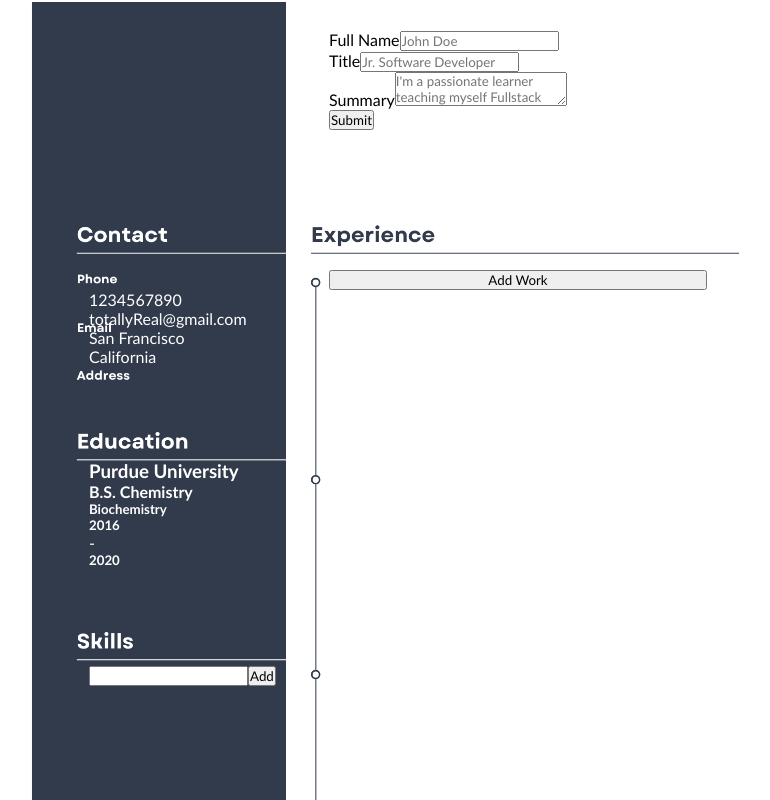
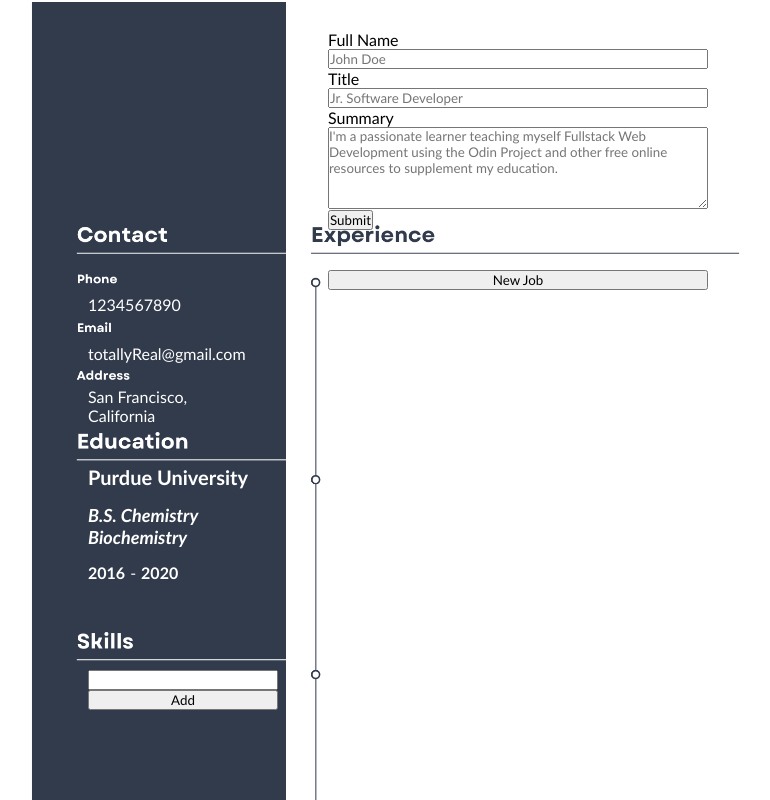
Before and after one commit to JaeGif/CV-Application, a React (Create React App) app: page / in a window 1280 px wide. Both pictures are taken after a click on the element 760 px from the left and 115 px from the top of the page. Shown: the top 800 px of the page, without its empty margins (242-1012 px from the left). Built offline with nearby package versions, Linux system fonts and the light colour scheme.

Commit message:
fully styled, editable and functional

```diff
--- a/src/App.js
+++ b/src/App.js
@@ -53,7 +53,7 @@ class App extends Component {
           <PersonalInfo style={personalInfoLayout}></PersonalInfo>
           <div style={experienceContainer}>
             {experience}
-            <button onClick={this.addExperience}>Add Work</button>
+            <button onClick={this.addExperience}>New Job</button>
           </div>
         </div>
       </div>
@@ -64,6 +64,7 @@ class App extends Component {
 export default App;
 
 const appStyling = {
+  overflow: 'scroll',
   height: '1000px',
   padding: '20px',
   display: 'flex',
@@ -75,6 +76,7 @@ const appStyling = {
   gap: '50px',
 };
 const leftColumn = {
+  overflow: 'hidden',
   display: 'flex',
   flexDirection: 'column',
   marginTop: '270px',
@@ -83,22 +85,31 @@ const leftColumn = {
   color: 'white',
 };
 const rightColumn = {
+  overflow: 'hidden',
   display: 'flex',
   flexDirection: 'column',
   marginTop: '10px',
-  width: '378px',
+  width: '380px',
 };
 const contactLayout = {
   height: '150px',
+  display: 'flex',
+  flexDirection: 'column',
+  justifyContent: 'space-evenly',
 };
 const educationLayout = {
+  display: 'flex',
+  flexDirection: 'column',
+  marginTop: '5px',
   height: '185px',
+  gap: '15px',
 };
 const skillsLayout = {
-  height: '220px',
+  height: '200px',
+  marginBottom: '15px',
 };
 const languagesLayout = {
-  height: '150px',
+  height: '115px',
 };
 const personalInfoLayout = {
   height: '240px',
--- a/src/components/Contact.js
+++ b/src/components/Contact.js
@@ -1,4 +1,5 @@
 import React, { Component } from 'react';
+import form from './styles/forms.module.css';
 
 export class Contact extends Component {
   constructor() {
@@ -46,10 +47,10 @@ export class Contact extends Component {
   render() {
     const { phone, email, city, state, isEdit } = this.state;
     return (
-      <div style={this.props.style}>
+      <div>
         {isEdit ? (
-          <form>
-            <div>
+          <form style={formVisibilityAid} className={form.formStyle}>
+            <div className={form.labelFields}>
               <label htmlFor='phone'>Phone Number</label>
               <input
                 onChange={this.onPhoneChange}
@@ -58,7 +59,7 @@ export class Contact extends Component {
                 placeholder={phone}
               ></input>
             </div>
-            <div>
+            <div className={form.labelFields}>
               <label htmlFor='email'>Email</label>
               <input
                 onChange={this.onEmailChange}
@@ -67,7 +68,7 @@ export class Contact extends Component {
                 placeholder={email}
               ></input>
             </div>
-            <div>
+            <div className={form.labelFields}>
               <label htmlFor='city'>City</label>
               <input
                 onChange={this.onCityChange}
@@ -76,7 +77,7 @@ export class Contact extends Component {
                 placeholder={city}
               ></input>
             </div>
-            <div>
+            <div className={form.labelFields}>
               <label htmlFor='state'>State</label>
               <input
                 onChange={this.onStateChange}
@@ -90,11 +91,13 @@ export class Contact extends Component {
             </button>
           </form>
         ) : (
-          <div onClick={this.changeEdit}>
-            <p>{phone}</p>
-            <p>{email}</p>
-            <p>{city}</p>
-            <p>{state}</p>
+          <div style={this.props.style} onClick={this.changeEdit}>
+            <p style={phoneShift}>{phone}</p>
+            <p style={emailShift}>{email}</p>
+            <div style={addressShift}>
+              <p>{city},</p>
+              <p>{state}</p>
+            </div>
           </div>
         )}
       </div>
@@ -103,3 +106,21 @@ export class Contact extends Component {
 }
 
 export default Contact;
+
+const phoneShift = {
+  marginTop: '-20px',
+};
+const emailShift = {
+  marginTop: '5px',
+};
+const addressShift = {
+  marginBottom: '-10px',
+};
+
+const formVisibilityAid = {
+  backgroundColor: 'white',
+  color: 'black',
+  padding: '10px',
+  border: '2px solid navy',
+  borderRadius: '5px',
+};
--- a/src/components/Education.js
+++ b/src/components/Education.js
@@ -1,4 +1,6 @@
 import React, { Component } from 'react';
+import styles from './styles/fonts.module.css';
+import form from './styles/forms.module.css';
 
 export class Education extends Component {
   constructor() {
@@ -55,11 +57,11 @@ export class Education extends Component {
     const { start, end, college, degree, minor, isEdit } = this.state;
 
     return (
-      <div style={this.props.style}>
+      <div>
         {isEdit ? (
-          <form>
+          <form style={formVisibilityAid} className={form.formStyle}>
             <div>
-              <div>
+              <div className={form.labelFields}>
                 <label htmlFor='college'>School</label>
                 <input
                   onChange={this.onCollegeChange}
@@ -68,7 +70,7 @@ export class Education extends Component {
                   placeholder={college}
                 ></input>
               </div>
-              <div>
+              <div className={form.labelFields}>
                 <label htmlFor='degree'>Degree</label>
                 <input
                   onChange={this.onDegreeChange}
@@ -77,7 +79,7 @@ export class Education extends Component {
                   placeholder={degree}
                 ></input>
               </div>
-              <div>
+              <div className={form.labelFields}>
                 <label htmlFor='minor'>Minor</label>
                 <input
                   onChange={this.onMinorChange}
@@ -86,7 +88,7 @@ export class Education extends Component {
                   placeholder={minor}
                 ></input>
               </div>
-              <div>
+              <div className={form.labelFields}>
                 <label htmlFor='start'>Start Date</label>
                 <input
                   onChange={this.onStartChange}
@@ -94,7 +96,7 @@ export class Education extends Component {
                   type='date'
                 ></input>
               </div>
-              <div>
+              <div className={form.labelFields}>
                 <label htmlFor='end'>Graduation Year</label>
                 <input
                   onChange={this.onEndChange}
@@ -108,15 +110,20 @@ export class Education extends Component {
             </div>
           </form>
         ) : (
-          <div onClick={this.changeEdit}>
-            <h3>{college}</h3>
-            <h4>{degree}</h4>
-            <h5>{minor}</h5>
-
-            <span>
-              <h5>{start}</h5>
+          <div style={this.props.style} onClick={this.changeEdit}>
+            <h3 className={styles.mediumTitleText}>{college}</h3>
+            <div>
+              <h4 className={styles.regularText}>
+                <em>{degree}</em>
+              </h4>
+              <h5 className={styles.regularText}>
+                <em>{minor}</em>
+              </h5>
+            </div>
+            <span style={dateStyle}>
+              <h4>{start}</h4>
               <p>-</p>
-              <h5>{end}</h5>
+              <h4>{end}</h4>
             </span>
           </div>
         )}
@@ -126,3 +133,16 @@ export class Education extends Component {
 }
 
 export default Education;
+
+const dateStyle = {
+  display: 'flex',
+  justifyContent: 'flex-start',
+  gap: '5px',
+};
+const formVisibilityAid = {
+  backgroundColor: 'white',
+  color: 'black',
+  padding: '10px',
+  border: '2px solid navy',
+  borderRadius: '5px',
+};
--- a/src/components/Languages.js
+++ b/src/components/Languages.js
@@ -7,11 +7,13 @@ other lists state */
 export class Languages extends Component {
   render() {
     return (
-      <div>
-        <Skills></Skills>
+      <div style={divSpace}>
+        <Skills style={this.props.style}></Skills>
       </div>
     );
   }
 }
 
 export default Languages;
+
+const divSpace = {};
--- a/src/components/PersonalInfo.js
+++ b/src/components/PersonalInfo.js
@@ -1,5 +1,6 @@
 import React, { Component } from 'react';
 import styles from './styles/fonts.module.css';
+import form from './styles/forms.module.css';
 
 export class PersonalInfo extends Component {
   constructor(props) {
@@ -47,9 +48,9 @@ export class PersonalInfo extends Component {
     return (
       <div style={this.props.style}>
         {isEdit ? (
-          <form>
+          <form className={form.formStyle}>
             <div>
-              <div>
+              <div className={form.labelFields}>
                 <label htmlFor='fullName'>Full Name</label>
                 <input
                   type='text'
@@ -58,7 +59,7 @@ export class PersonalInfo extends Component {
                   name='fullName'
                 ></input>
               </div>
-              <div>
+              <div className={form.labelFields}>
                 <label htmlFor='jobTitle'>Title</label>
                 <input
                   type='text'
@@ -67,13 +68,14 @@ export class PersonalInfo extends Component {
                   name='jobTitle'
                 ></input>
               </div>
-              <div>
+              <div className={form.labelFields}>
                 <label htmlFor='summary'>Summary</label>
                 <textarea
                   type='text'
                   placeholder={this.state.summary}
                   onChange={this.onSummaryChange}
                   name='summary'
+                  className={form.textArea}
                 ></textarea>
               </div>
 
--- a/src/components/Skills.js
+++ b/src/components/Skills.js
@@ -1,6 +1,7 @@
 import React, { Component } from 'react';
 import uniqid from 'uniqid';
 import SkillsRender from './SkillsRender';
+import form from './styles/forms.module.css';
 
 export class Skills extends Component {
   constructor() {
@@ -50,14 +51,14 @@ export class Skills extends Component {
     return (
       <div style={this.props.style}>
         {isEdit ? (
-          <form>
+          <form className={form.formStyle}>
             <input onChange={this.onSkillChange} type='text'></input>
             <button onClick={this.onSkillSubmit} type='submit'>
               Add
             </button>
           </form>
         ) : (
-          <div onClick={this.changeEdit}>
+          <div style={this.props.style} onClick={this.changeEdit}>
             <SkillsRender
               skills={skills}
               delete={this.onDeleteClick}
--- a/src/components/SkillsRender.js
+++ b/src/components/SkillsRender.js
@@ -11,7 +11,7 @@ class SkillsRender extends Component {
         <ul>
           {this.props.skills.map((skill) => {
             return (
-              <li key={skill.id}>
+              <li style={trashSpace} key={skill.id}>
                 {skill.text}
                 <img
                   onClick={(e) => {
@@ -37,3 +37,8 @@ const trashIconStyle = {
   width: 'auto',
   marginBottom: '-5px',
 };
+
+const trashSpace = {
+  display: 'flex',
+  justifyContent: 'space-between',
+};
--- a/src/components/styles/fonts.module.css
+++ b/src/components/styles/fonts.module.css
@@ -3,11 +3,12 @@
 }
 .regularText {
   font-size: 18px;
-  color: blue;
+}
+.mediumTitleText {
+  font-size: 20px;
 }
 .titleText {
   font-size: 24px;
-  color: red;
 }
 .largeText {
   font-size: 36px;
--- /dev/null
+++ b/src/components/styles/forms.module.css
@@ -0,0 +1,18 @@
+.formStyle {
+  display: flex;
+  flex-direction: column;
+  justify-content: center;
+}
+.labelFields {
+  display: flex;
+  flex-direction: column;
+  justify-content: space-between;
+}
+.textArea {
+  max-height: 80px;
+  min-height: 80px;
+}
+.dutiesArea {
+  max-height: 70px;
+  max-width: 100%;
+}
```
Also changed, not shown: src/components/Experience.js (+9 -7 lines), src/assets/delete.svg.
